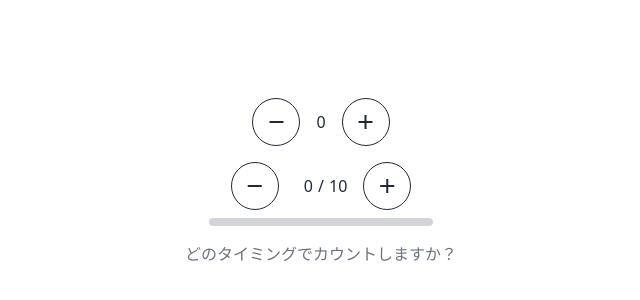
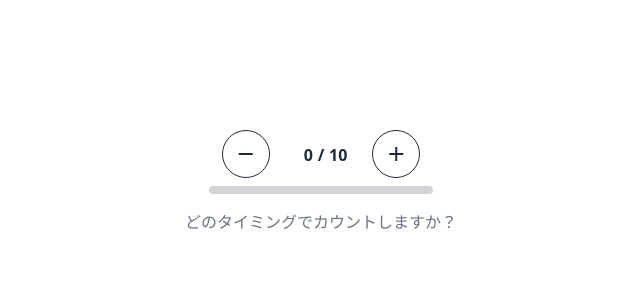
Before and after one commit to fmsyt/counter, a React (Vite) app: page / in a window 1280 px wide. Shown: the part 218-518 px from the top of the page, without its empty margins (319-959 px from the left). Built offline with nearby package versions, Linux system fonts and the light colour scheme.

Commit message:
Refactor App component and add message editing functionality

```diff
--- a/src/App.tsx
+++ b/src/App.tsx
@@ -1,7 +1,6 @@
 import { useState } from "react";
 import "./App.css";
 import Objective from "./Objective";
-import Sequence from "./Sequence";
 
 function App() {
 
@@ -12,18 +11,9 @@ function App() {
   return (
     <div className="p-4 h-svh">
       <div className="grid gap-4 place-content-center h-full">
-        <Sequence />
 
         <Objective />
         <div className="text-center [&:hover&_.edit]:inline-block">
-          {Boolean(editting) && (
-            <input
-              type="text"
-              value={message}
-              onChange={(e) => setMessage(e.target.value)}
-            />
-          )}
-
           <div className="flex justify-center items-center">
             <p className={["message", ...(!message ? ["text-gray-500"] : [])].join(" ")}>
               {message || "どのタイミングでカウントしますか？"}
@@ -36,6 +26,14 @@ function App() {
             </button>
           </div>
 
+          {Boolean(editting) && (
+            <input
+              type="text"
+              className="input input-bordered input-sm"
+              value={message}
+              onChange={(e) => setMessage(e.target.value)}
+            />
+          )}
         </div>
       </div>
     </div>
--- a/src/Objective.tsx
+++ b/src/Objective.tsx
@@ -1,7 +1,9 @@
+import "material-symbols";
 import { useCallback, useState } from "react";
 
 export default function Objective() {
 
+  const [editting, setEditting] = useState(false);
   const [count, setCount] = useState(0)
   const [goal, setGoal] = useState(10)
 
@@ -46,11 +48,47 @@ export default function Objective() {
           </span>
         </button>
 
-        <div className="grid grid-cols-[1fr,_1em,_1fr]">
+        {!editting && (
+          <button
+            type="button"
+            className={[
+              "btn btn-ghost btn-xs text-base",
+              ...[goal > 0 ? ["grid grid-cols-[1fr,_1em,_1fr] gap-0"] : []]
+            ].join(" ")}
+            onClick={() => { setEditting((prev) => !prev); }}
+          >
+            <span className="text-right">{count}</span>
+            {goal > 0 && (
+              <>
+                <span className="text-center">/</span>
+                <span className="text-right">{goal}</span>
+              </>
+            )}
+          </button>
+        )}
+
+        {editting && (
+          <div>
+            <div className="flex justify-center items-center gap-1">
               <span className="text-right">{count}</span>
               <span className="text-center">/</span>
-          <span className="text-right">{goal}</span>
+              <input
+                type="number"
+                value={goal}
+                className="input input-bordered input-sm w-16"
+                min={0}
+                onChange={(e) => setGoal(Number(e.target.value))}
+              />
+              <button
+                onClick={() => { setEditting((prev) => !prev); }}
+                className="btn btn-xs edit"
+              >
+                Save
+              </button>
             </div>
+
+          </div>
+        )}
 
         <button
           className="btn btn-outline btn-circle"
@@ -62,11 +100,13 @@ export default function Objective() {
         </button>
       </div>
 
+      {goal > 0 && (
         <progress
           className={`progress ${getProgressColor(count, goal)} w-56`}
           value={count}
           max={goal}
         />
+      )}
     </div>
   )
 }
```
Lines whose indentation alone changed are shown as unchanged.
